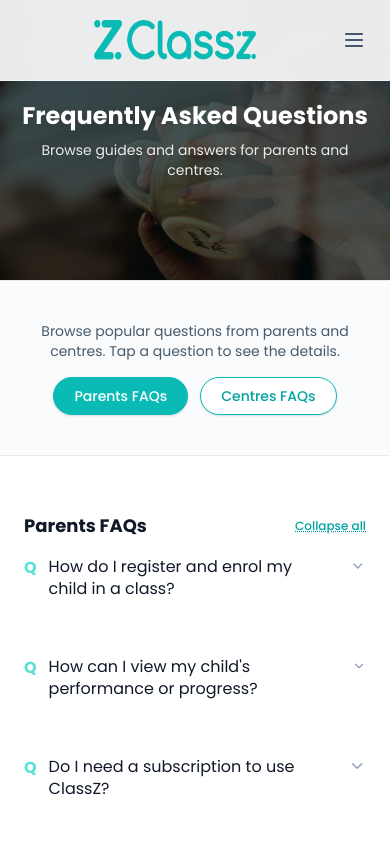
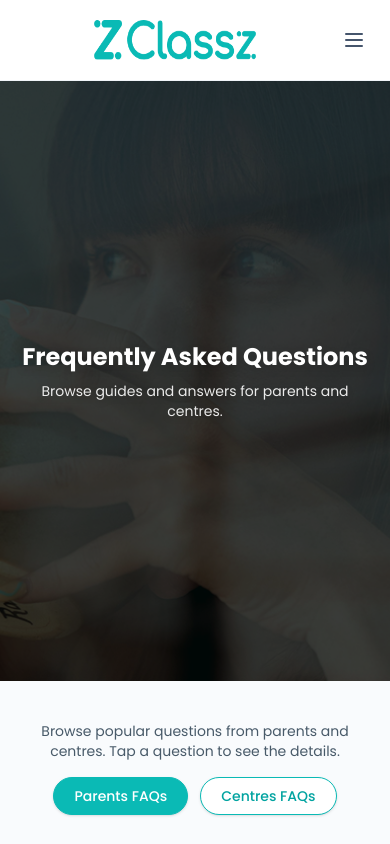
Before and after one commit to Yoasb-kwok/ClassZ-Website, a Next.js app: page /faqs in a window 390 px wide. Shown: the top 844 px of the page. Built offline with nearby package versions, Linux system fonts and the light colour scheme.

Commit message:
Refactor hero sections across multiple pages to enhance layout consistency and visual appeal; update background images and overlays for improved aesthetics and responsiveness.

```diff
--- a/app/contact-us/page.tsx
+++ b/app/contact-us/page.tsx
@@ -13,18 +13,19 @@ export default function ContactUsPage() {
     <main className="min-h-screen bg-white font-sans text-slate-900 selection:bg-teal-100">
       <Navbar />
       {/* Hero */}
-      <section className="relative w-full overflow-hidden border-b border-[#E9E9E9] min-h-[280px] md:min-h-0">
-        <div className="relative w-full h-[280px] md:h-auto" style={{ paddingBottom: '0' }}>
-          <div className="absolute inset-0 md:relative md:pb-[33.33%]">
-            <div
-              className="absolute inset-0 md:absolute bg-cover"
-              style={{ backgroundImage: "url('/headerContactUs.png')" }}
-            />
-          </div>
-        </div>
-        <div className="absolute inset-0 bg-black/30 md:bg-black/25 pointer-events-none h-[280px] md:h-full" />
-        <div className="absolute inset-0 z-10 flex items-center justify-center pointer-events-none h-[280px] md:h-full">
-          <div className="max-w-[1280px] w-full mx-auto px-4 sm:px-6 md:px-10 text-center pointer-events-auto">
+      <section className="relative w-full h-[600px] md:h-[720px] overflow-hidden bg-black">
+        {/* Background Image - full width, accepts slight vertical crop */}
+        <div
+          className="absolute inset-0 bg-cover bg-center"
+          style={{ backgroundImage: "url('/headerContactUs.png')" }}
+        />
+
+        {/* Dark Overlay */}
+        <div className="pointer-events-none absolute inset-0 bg-black/55 md:bg-black/45" />
+
+        {/* Content overlay */}
+        <div className="relative z-10 h-full flex items-center justify-center">
+          <div className="max-w-[1280px] mx-auto w-full px-4 sm:px-6 md:px-10 text-center">
             <h1 className="text-white text-3xl sm:text-4xl md:text-5xl font-semibold drop-shadow-lg">{t("contactPage.hero.title")}</h1>
           </div>
         </div>
--- a/app/faqs/page.tsx
+++ b/app/faqs/page.tsx
@@ -383,20 +383,21 @@ export default function FAQsPage() {
       <Navbar />
 
       {/* Hero */}
-      <section className="relative w-full overflow-hidden border-b border-[#E9E9E9] min-h-[280px] md:min-h-0">
-        <div className="relative w-full h-[280px] md:h-auto" style={{ paddingBottom: '0' }}>
-          <div className="absolute inset-0 md:relative md:pb-[33.33%]">
-            <div
-              className="absolute inset-0 md:absolute bg-cover"
-              style={{ backgroundImage: "url('/headerFAQs.png')" }}
-            />
-          </div>
-        </div>
-        <div className="absolute inset-0 bg-black/40 md:bg-black/35 pointer-events-none h-[280px] md:h-full" />
-        <div className="absolute inset-0 z-10 flex items-center justify-center pointer-events-none h-[280px] md:h-full">
-          <div className="max-w-[1180px] mx-auto w-full px-4 sm:px-6 md:px-10 text-center pointer-events-auto">
+      <section className="relative w-full h-[600px] md:h-[720px] overflow-hidden bg-black">
+        {/* Background Image - full width, accepts slight vertical crop */}
+        <div
+          className="absolute inset-0 bg-cover bg-center"
+          style={{ backgroundImage: "url('/headerFAQs.png')" }}
+        />
+
+        {/* Dark Overlay */}
+        <div className="pointer-events-none absolute inset-0 bg-black/55 md:bg-black/45" />
+
+        {/* Content overlay */}
+        <div className="relative z-10 h-full flex items-center justify-center">
+          <div className="max-w-[1280px] mx-auto w-full px-4 sm:px-6 md:px-10 text-center">
             <h1 className="text-white text-2xl sm:text-3xl md:text-5xl font-semibold mb-2 drop-shadow-lg">{t("faqsPage.hero.title")}</h1>
-            <p className="text-white/90 text-sm sm:text-base md:text-xl drop-shadow">{t("faqsPage.hero.subtitle")}</p>
+            <p className="text-white/90 text-sm sm:text-base md:text-xl drop-shadow-md">{t("faqsPage.hero.subtitle")}</p>
           </div>
         </div>
       </section>
--- a/app/our-features/page.tsx
+++ b/app/our-features/page.tsx
@@ -13,22 +13,24 @@ export default function OurFeaturesPage() {
     <main className="min-h-screen bg-white font-sans text-slate-900 selection:bg-teal-100">
       <Navbar />
       {/* Hero */}
-      <section className="relative w-full overflow-hidden border-b border-[#E9E9E9]">
-        <div className="relative w-full bg-black flex justify-center">
-          <img
-            src="/headerFeatures.png"
-            alt="Our Features"
-            className="w-full h-auto max-h-[720px] object-contain"
+      <section className="relative w-full h-[600px] md:h-[720px] overflow-hidden bg-black">
+        {/* Background Image - full width, accepts slight vertical crop */}
+        <div
+          className="absolute inset-0 bg-cover bg-center"
+          style={{ backgroundImage: "url('/headerFeatures.png')" }}
         />
-          <div className="absolute inset-0 bg-black/30 md:bg-black/25 pointer-events-none" />
-          <div className="absolute inset-0 z-10 flex items-center justify-center pointer-events-none">
-            <div className="max-w-[1280px] w-full mx-auto px-4 sm:px-6 md:px-10 text-center pointer-events-auto">
+
+        {/* Dark Overlay */}
+        <div className="pointer-events-none absolute inset-0 bg-black/55 md:bg-black/45" />
+
+        {/* Content overlay */}
+        <div className="relative z-10 h-full flex items-center justify-center">
+          <div className="max-w-[1280px] mx-auto w-full px-4 sm:px-6 md:px-10 text-center">
             <h1 className="text-white text-3xl sm:text-4xl md:text-5xl font-medium drop-shadow-lg">
               {t("featuresPage.hero.title1")}
               <br />
               {t("featuresPage.hero.title2")}
             </h1>
-            </div>
           </div>
         </div>
       </section>
--- a/app/partnership/page.tsx
+++ b/app/partnership/page.tsx
@@ -62,20 +62,21 @@ export default function PartnershipPage() {
       <Navbar />
 
       {/* Hero */}
-      <section className="relative w-full overflow-hidden border-b border-[#E9E9E9]">
-        <div className="relative w-full h-[400px] sm:h-[450px] md:h-auto" style={{ paddingBottom: '0' }}>
-          <div className="absolute inset-0 md:relative md:pb-[33.33%]">
-            <div
-              className="absolute inset-0 md:absolute bg-cover"
-              style={{ backgroundImage: "url('/headerPartnership.png')" }}
-            />
-          </div>
-        </div>
-        <div className="absolute inset-0 bg-black/35 md:bg-black/30 pointer-events-none h-[400px] sm:h-[450px] md:h-full" />
-        <div className="absolute inset-0 z-10 flex items-center justify-center pointer-events-none h-[400px] sm:h-[450px] md:h-full">
-          <div className="max-w-[1280px] mx-auto w-full px-4 sm:px-6 md:px-10 text-center pointer-events-auto">
+      <section className="relative w-full h-[600px] md:h-[720px] overflow-hidden bg-black">
+        {/* Background Image - full width, accepts slight vertical crop */}
+        <div
+          className="absolute inset-0 bg-cover bg-center"
+          style={{ backgroundImage: "url('/headerPartnership.png')" }}
+        />
+
+        {/* Dark Overlay */}
+        <div className="pointer-events-none absolute inset-0 bg-black/55 md:bg-black/45" />
+
+        {/* Content overlay */}
+        <div className="relative z-10 h-full flex items-center justify-center">
+          <div className="max-w-[1280px] mx-auto w-full px-4 sm:px-6 md:px-10 text-center">
             <h1 className="text-white text-2xl sm:text-3xl md:text-5xl font-semibold mb-2 md:mb-3 drop-shadow-lg">{t("partnershipPage.hero.title")}</h1>
-            <p className="text-white/90 text-sm sm:text-base md:text-xl max-w-2xl mx-auto drop-shadow-md px-2">
+            <p className="text-white/90 text-sm sm:text-base md:text-xl max-w-2xl mx-auto drop-shadow-md">
               {t("partnershipPage.hero.subtitle")}
             </p>
           </div>
--- a/components/hero.tsx
+++ b/components/hero.tsx
@@ -3,7 +3,7 @@ import { ArrowRight } from "lucide-react"
 
 export function Hero() {
   return (
-    <section className="relative pt-20 min-h-[85vh] flex items-center justify-center overflow-hidden">
+    <section className="relative min-h-[85vh] flex items-center justify-center overflow-hidden">
       {/* Background Image with Overlay */}
       <div className="absolute inset-0 z-0">
         <img src="/family-snow-winter-happy.jpg" alt="Family in snow" className="w-full h-full object-cover" />
@@ -11,7 +11,7 @@ export function Hero() {
       </div>
 
       {/* Content */}
-      <div className="relative z-10 container mx-auto px-4 text-center text-white max-w-4xl mt-20">
+      <div className="relative z-10 container mx-auto px-4 text-center text-white max-w-4xl">
         <h1 className="text-4xl md:text-6xl lg:text-7xl font-bold mb-6 leading-tight drop-shadow-lg">
           Unlock Your Child's
           <br />
--- a/components/navbar.tsx
+++ b/components/navbar.tsx
@@ -18,7 +18,7 @@ export function Navbar() {
     `${isActive(path) ? "text-[#00C9B7]" : "text-slate-600"} hover:text-[#00C9B7] transition-colors`
 
   return (
-    <nav className="fixed top-0 left-0 right-0 z-50 bg-white/90 backdrop-blur-md border-b border-slate-100">
+    <nav className="relative z-50 bg-white/90 backdrop-blur-md border-b border-slate-100">
       <div className="container mx-auto px-4 h-20 flex items-center justify-between">
         {/* Logo */}
         <Link href="/" className="flex items-center gap-2">
```
Lines whose indentation alone changed are shown as unchanged.
